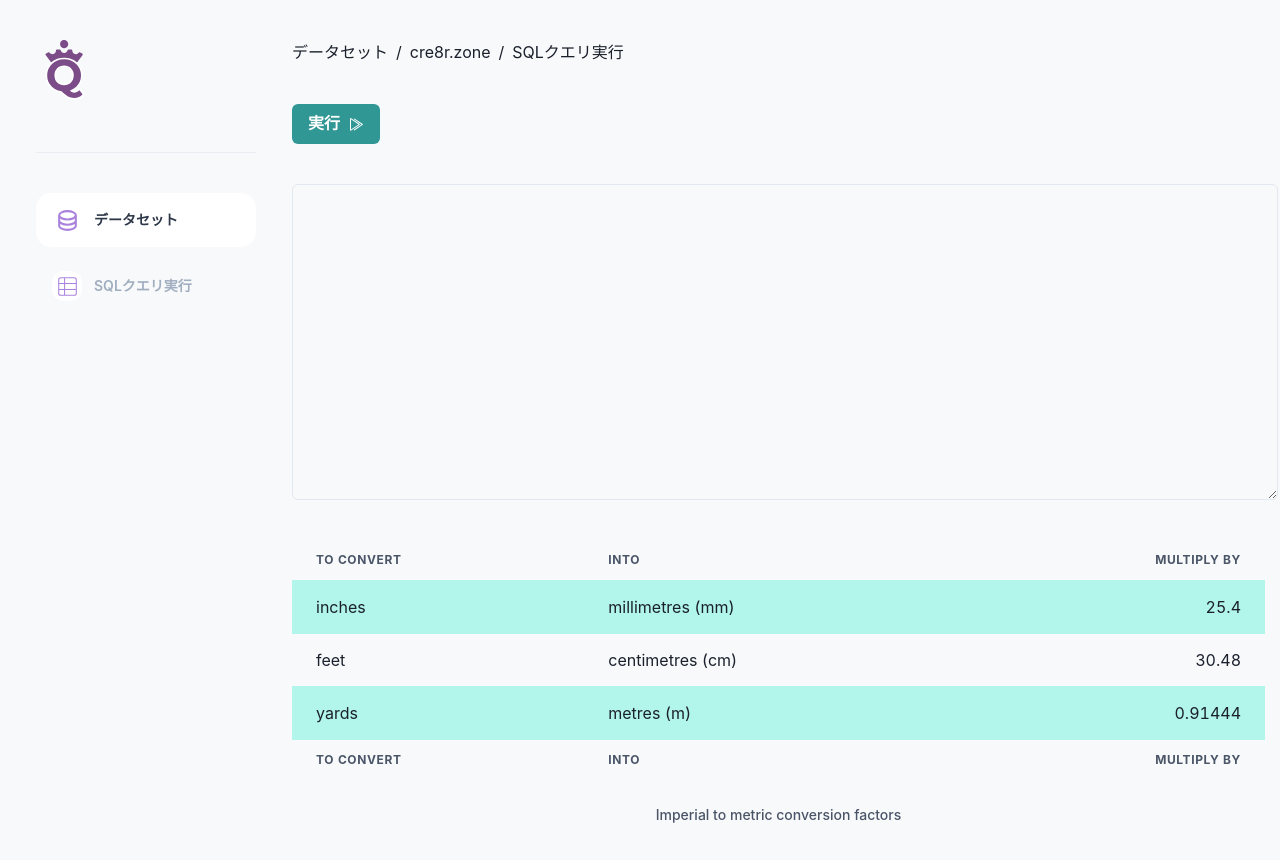
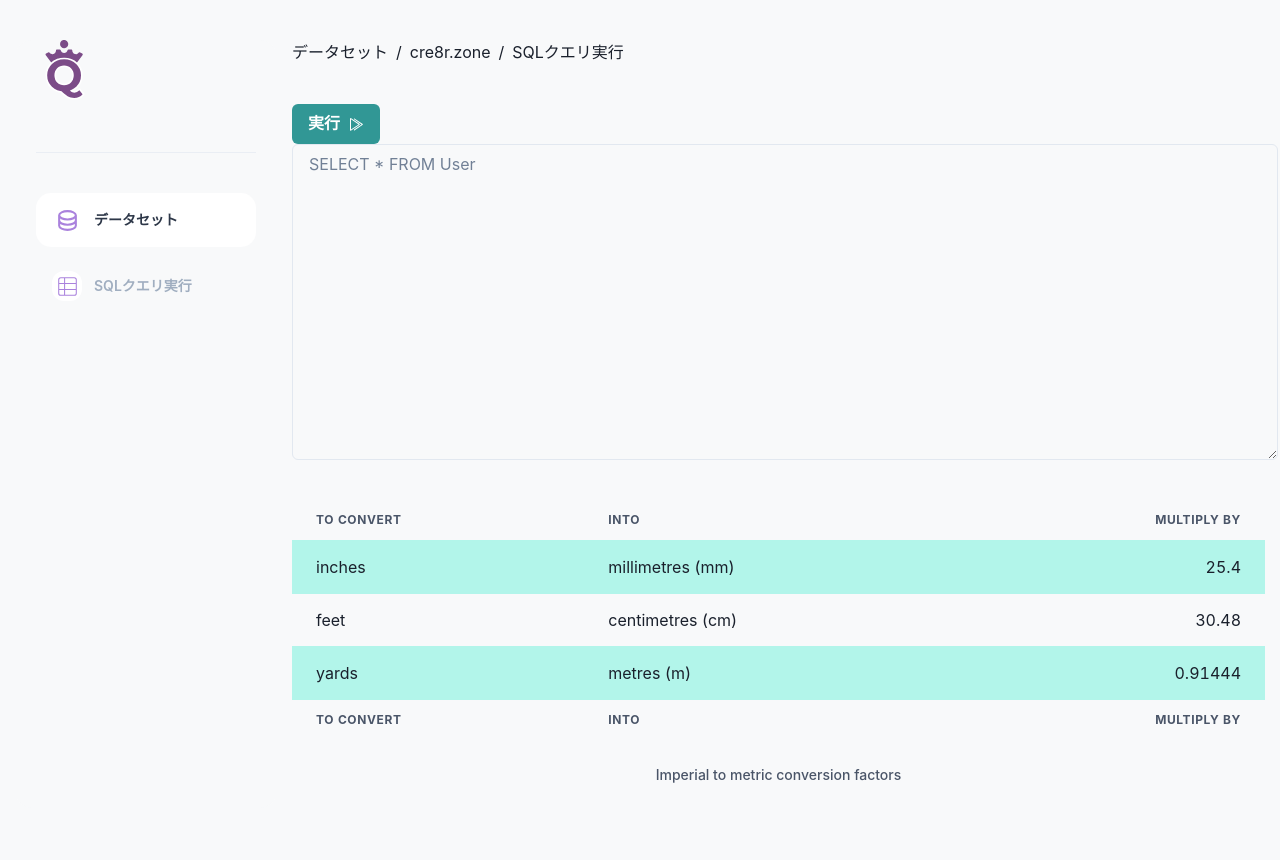
Before and after one commit to deBroglieeeen/DataQueen, a Next.js app: page / in a window 1280 px wide. Shown: the top 860 px of the page. Built offline with nearby package versions, Linux system fonts and the light colour scheme.

Commit message:
add hook form undici

```diff
--- a/src/components/QueryRunner.tsx
+++ b/src/components/QueryRunner.tsx
@@ -2,10 +2,10 @@ import { Textarea, Box, Button, FormControl } from '@chakra-ui/react'
 import { VscRunAll } from 'react-icons/vsc'
 import { SubmitHandler, useForm } from 'react-hook-form'
 import React from 'react'
+import { fetch } from 'undici'
 
 type Form = {
   query: string
-  date: '20221106'
 }
 
 const QueryRunner: React.VFC = () => {
@@ -14,15 +14,36 @@ const QueryRunner: React.VFC = () => {
     handleSubmit,
     formState: { errors },
   } = useForm<Form>({ mode: 'onBlur', reValidateMode: 'onChange' })
+
+  const onSubmit: SubmitHandler<Form> = async (data) => {
+    const res = await fetch('127.0.0.1:3000/query', {
+      body: JSON.stringify({
+        query: data.query,
+        date: '20220101',
+      }),
+      method: 'POST',
+    })
+    console.log('hi')
+  }
   return (
     <>
       <Box marginTop='40px'>
         <Box display='flex' marginBottom='40px'>
-          <Button colorScheme='teal' rightIcon={<VscRunAll />}>
-            実行
-          </Button>
+          <form onSubmit={handleSubmit(onSubmit)}>
+            <Button colorScheme='teal' rightIcon={<VscRunAll />} type='submit'>
+              実行
+            </Button>
+            <FormControl>
+              <Textarea
+                width='77vw'
+                minH='316px'
+                id='query'
+                placeholder='SELECT * FROM User'
+                {...register('query', { required: '入力してください' })}
+              ></Textarea>
+            </FormControl>
+          </form>
         </Box>
-        <Textarea width='77vw' minH='316px'></Textarea>
       </Box>
     </>
   )
```
